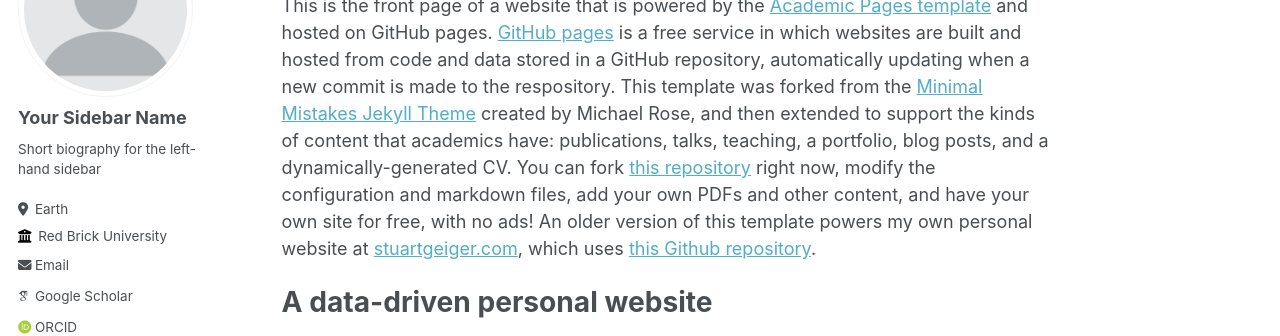
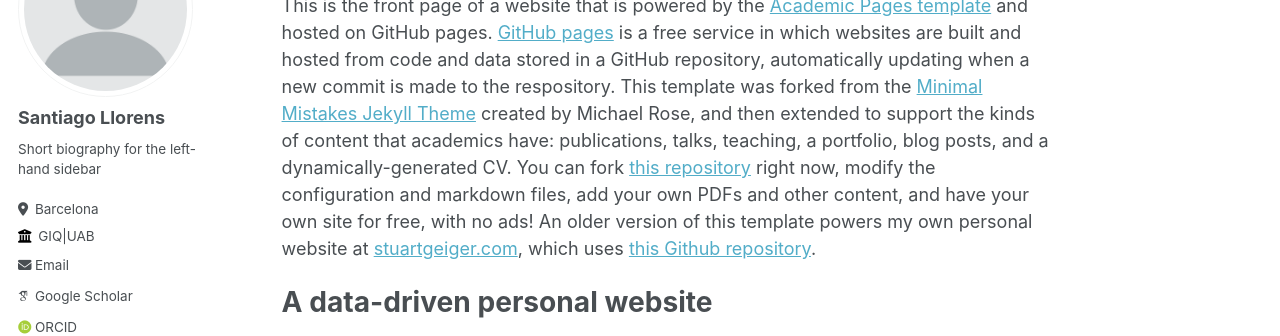
Before and after one commit to SantiagoLlorens/SantiagoLlorens.github.io, a Jekyll site: the page built from _pages/about.md, in a window 1280 px wide. Shown: the part 184-520 px from the top of the page. Built offline with Jekyll 4.4.1, drawn with Linux system fonts in a browser that asks for light colours; some web fonts are replaced.

Commit message:
Update _config.yml

```diff
--- a/_config.yml
+++ b/_config.yml
@@ -22,13 +22,13 @@
 author:
   # Biographic information
   avatar           : "profile.png"
-  name             : "Your Sidebar Name"
+  name             : "Santiago Llorens"
   pronouns         : # example: "she/her"
   bio              : "Short biography for the left-hand sidebar"
-  location         : "Earth"
-  employer         : "Red Brick University"
+  location         : "Barcelona"
+  employer         : "GIQ|UAB"
   uri              : # URL
-  email            : "none@example.org"
+  email            : "santiago.llorens@uab.com"
 
   # Academic websites
   arxiv            : # URL - Update with the correct link to your profile
```
